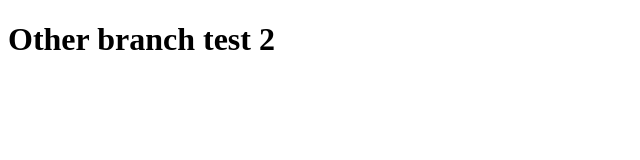
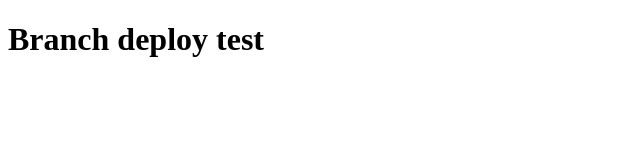
Before and after one commit to AdrianKnapp/api-rest-front-end, a plain HTML site: page index.html in a window 1280 px wide. Shown: the whole page, without its empty margins (0-640 px from the left). Drawn offline with Linux system fonts and the light colour scheme.

Commit message:
Git branch deploy test

```diff
--- a/index.html
+++ b/index.html
@@ -8,7 +8,7 @@
   <link rel="stylesheet" href="src/css/style.css">
 </head>
 <body>
-  <h1> Other branch test 2 </h1>
+  <h1> Branch deploy test </h1>
   <script src="src/js/script.js"></script>
 </body>
 </html>
```
